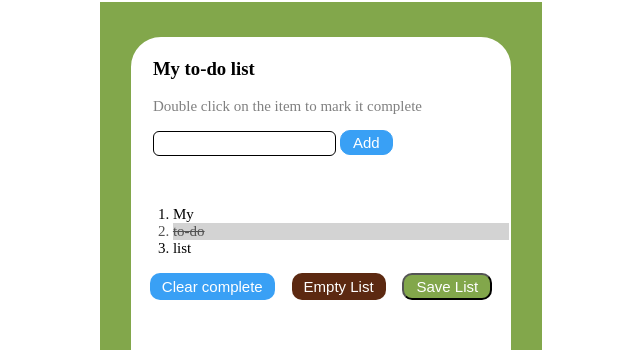
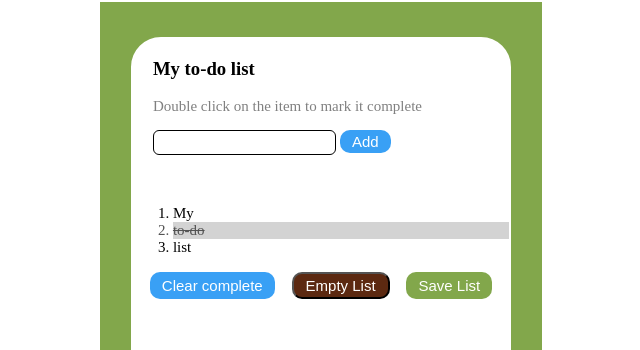
Before and after one commit to ishimwezachee/HTML-CSS-simple-projects, a plain HTML site: page myTodo/todo.html in a window 1280 px wide. Shown: the part 148-498 px from the top of the page, without its empty margins (319-959 px from the left). Drawn offline with Linux system fonts and the light colour scheme.

Commit message:
add refactor the changes in mytodo

```diff
--- a/myTodo/todo.css
+++ b/myTodo/todo.css
@@ -45,21 +45,22 @@ button {
 
 #add {
     background-color: rgb(57, 160, 245);
-    border: 1px solid rgb(57, 160, 245);
 }
 
 #clear {
     background-color: rgb(57, 160, 245);
-    border: none;
 }
 
 #empty {
     background-color: rgb(92, 41, 17);
-    border: none;
 }
 
 #save {
     background-color: rgb(130, 167, 75);
+}
+
+#add,#clear,#emty,#save{
+    border: none;
 }
 
 p {
```
